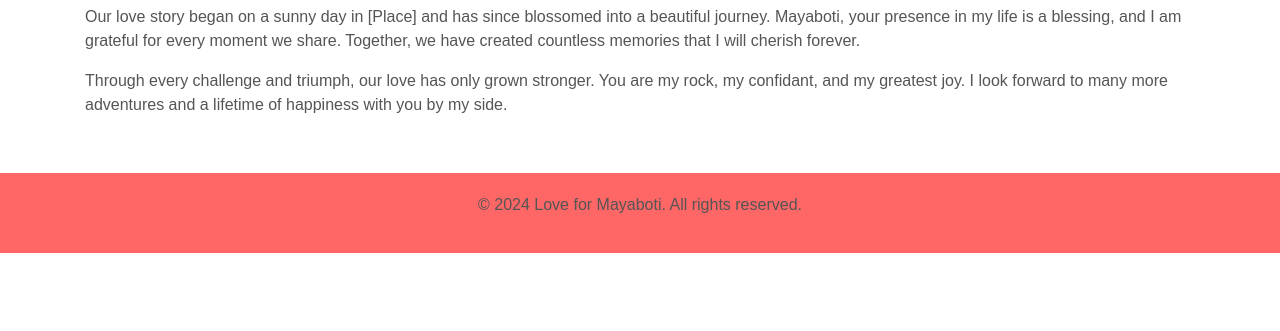
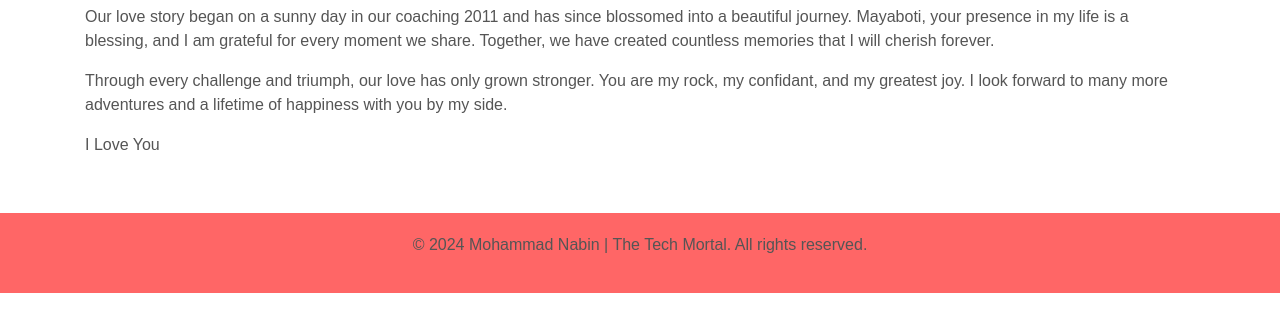
Before and after one commit to MohammadNabin/Our_Love_Story, a plain HTML site: page about.html in a window 1280 px wide. Shown: the part 137-468 px from the top of the page. Drawn offline with nearby package versions, Linux system fonts and the light colour scheme.

Commit message:
Update about.html

```diff
--- a/about.html
+++ b/about.html
@@ -34,13 +34,14 @@
     <section class="content">
         <div class="container">
             <h2 class="text-center">About Our Love</h2>
-            <p>Our love story began on a sunny day in [Place] and has since blossomed into a beautiful journey. Mayaboti, your presence in my life is a blessing, and I am grateful for every moment we share. Together, we have created countless memories that I will cherish forever.</p>
+            <p>Our love story began on a sunny day in our coaching 2011 and has since blossomed into a beautiful journey. Mayaboti, your presence in my life is a blessing, and I am grateful for every moment we share. Together, we have created countless memories that I will cherish forever.</p>
             <p>Through every challenge and triumph, our love has only grown stronger. You are my rock, my confidant, and my greatest joy. I look forward to many more adventures and a lifetime of happiness with you by my side.</p>
+            <p>I Love You</p>
         </div>
     </section>
 
     <footer class="footer text-center">
-        <p>&copy; <span class="footer-year"></span> Love for Mayaboti. All rights reserved.</p>
+        <p>&copy; <span class="footer-year"></span>  Mohammad Nabin | The Tech Mortal. All rights reserved.</p>
     </footer>
 
     <script src="https://code.jquery.com/jquery-3.5.1.slim.min.js"></script>
```
